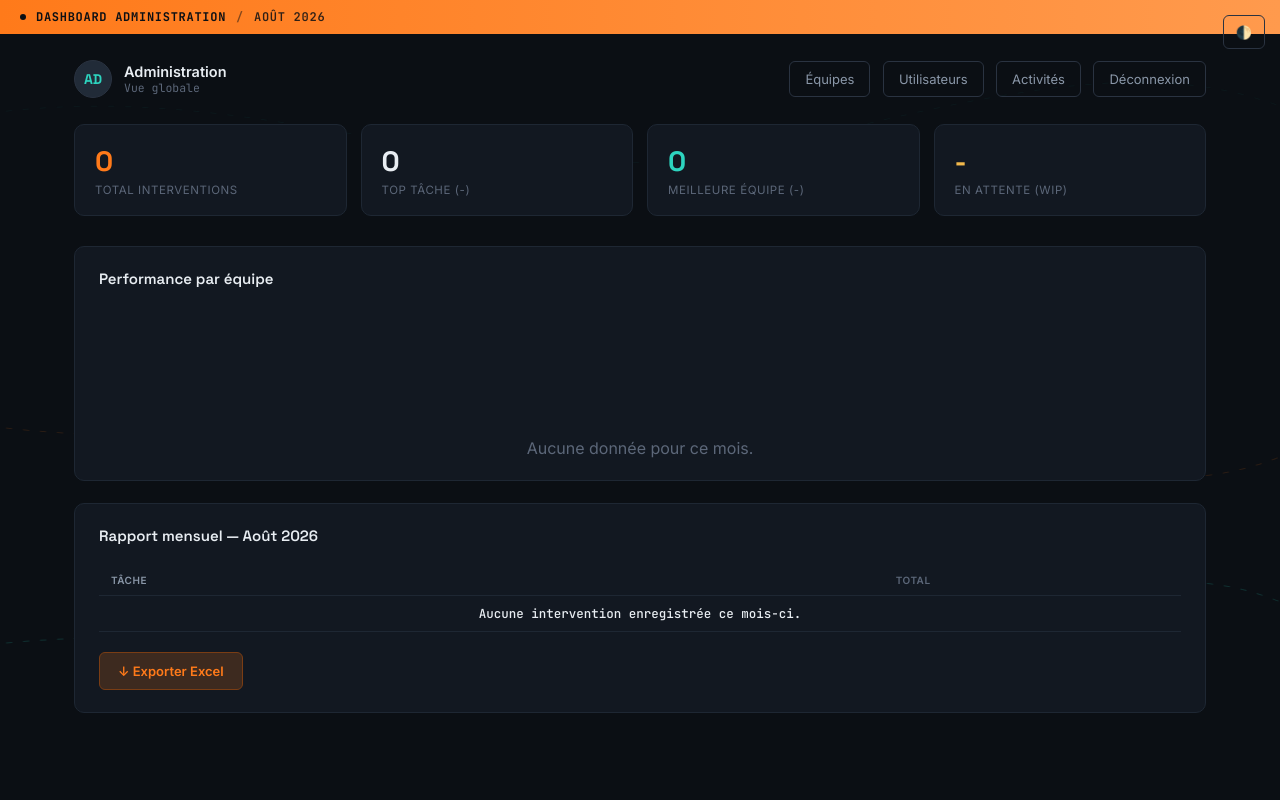
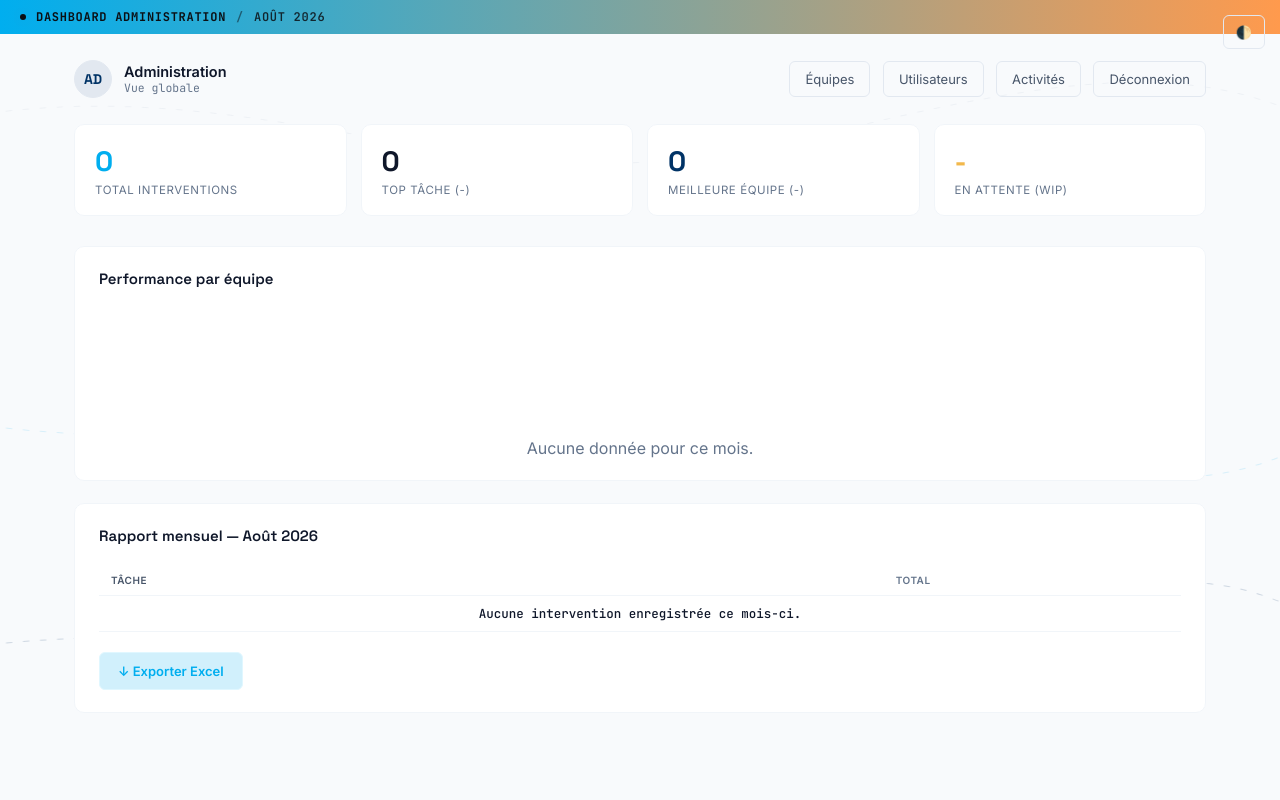
Before and after one commit to laurentmd5/sse-report, a Flask app: page /dashboard in a window 1280 px wide. Run offline with Flask 3, Linux system fonts and the light colour scheme; the visitor is signed in with stand-in values (Sample User, id 1); data comes from the database, SQL or seed files in the repository; data that the repository does not hold is empty.

Commit message:
style: Apply NETSYSTEME brand colors and set Light Theme as default

```diff
--- a/app/static/css/style.css
+++ b/app/static/css/style.css
@@ -1,29 +1,7 @@
 @import url('https://fonts.googleapis.com/css2?family=Space+Grotesk:wght@500;600;700&family=Inter:wght@400;500;600;700&family=JetBrains+Mono:wght@400;500;600;700&display=swap');
 
 :root{
-  --bg-void:#0B0F14;
-  --bg-surface:#121821;
-  --bg-surface-2:#1A222D;
-  --bg-surface-3:#212B38;
-  --border:#2A3341;
-  --border-soft:#1E2733;
-  --text-primary:#E8EDF2;
-  --text-secondary:#8A97A8;
-  --text-tertiary:#5C6779;
-  --signal:#FF7A1A;
-  --signal-dim:#7A3D14;
-  --signal-glow:rgba(255,122,26,0.18);
-  --fiber:#2DD4BF;
-  --fiber-dim:#0F5C54;
-  --fiber-glow:rgba(45,212,191,0.18);
-  --danger:#F0546B;
-  --warn:#F2B84B;
-  --radius:10px;
-  --radius-sm:6px;
-  font-family: 'Inter', sans-serif;
-}
-
-[data-theme="light"] {
+  /* Thème Clair par défaut */
   --bg-void: #F8FAFC;
   --bg-surface: #FFFFFF;
   --bg-surface-2: #F1F5F9;
@@ -34,11 +12,42 @@
   --text-secondary: #475569;
   --text-tertiary: #64748B;
 
-  --signal-dim: #FFEDD5;
-  --signal-glow: rgba(255, 122, 26, 0.08);
+  /* NETSYSTEME - Bleu Clair (Cyan) - Accent principal */
+  --signal: #00AEEF;
+  --signal-dim: #E0F7FF;
+  --signal-glow: rgba(0, 174, 239, 0.18);
 
-  --fiber-dim: #CCFBF1;
-  --fiber-glow: rgba(45, 212, 191, 0.08);
+  /* NETSYSTEME - Bleu Foncé - Accent secondaire */
+  --fiber: #003366;
+  --fiber-dim: #E0EFFF;
+  --fiber-glow: rgba(0, 51, 102, 0.18);
+
+  --danger: #F0546B;
+  --warn: #F2B84B;
+  --radius: 10px;
+  --radius-sm: 6px;
+  font-family: 'Inter', sans-serif;
+}
+
+[data-theme="dark"] {
+  /* Thème Sombre */
+  --bg-void: #0B0F14;
+  --bg-surface: #121821;
+  --bg-surface-2: #1A222D;
+  --bg-surface-3: #212B38;
+  --border: #2A3341;
+  --border-soft: #1E2733;
+  --text-primary: #E8EDF2;
+  --text-secondary: #8A97A8;
+  --text-tertiary: #5C6779;
+
+  --signal: #00AEEF;
+  --signal-dim: #004b66;
+  --signal-glow: rgba(0, 174, 239, 0.18);
+
+  --fiber: #4DA6FF; /* Version plus claire du bleu foncé pour le mode sombre */
+  --fiber-dim: #002244;
+  --fiber-glow: rgba(77, 166, 255, 0.18);
 }
 
 *{box-sizing:border-box; margin:0; padding:0;}
@@ -62,7 +71,7 @@ body{
   stroke-dasharray:6 10;
   animation: fiberFade 8s ease-in-out infinite, fiberFlow 24s linear infinite;
 }
-.fiber-strand.orange{stroke:var(--signal);}
+.fiber-strand.accent-signal{stroke:var(--signal);}
 @keyframes fiberFade{
   0%,100%{opacity:0;} 50%{opacity:0.35;}
 }
@@ -243,8 +252,8 @@ body{
   padding:16px 18px;
 }
 .stat-card .val{font-family:'Space Grotesk', sans-serif; font-size:26px; font-weight:700;}
-.stat-card .val.orange{color:var(--signal);}
-.stat-card .val.teal{color:var(--fiber);}
+.stat-card .val.accent-signal{color:var(--signal);}
+.stat-card .val.accent-fiber{color:var(--fiber);}
 .stat-card .lbl{font-size:11.5px; color:var(--text-tertiary); margin-top:3px; text-transform:uppercase; letter-spacing:0.05em;}
 
 table.data{width:100%; border-collapse:collapse; font-size:13px;}
--- a/app/templates/base.html
+++ b/app/templates/base.html
@@ -9,8 +9,8 @@
     <script>
       // Appliquer le thème dès que possible pour éviter un "flash"
       const savedTheme = localStorage.getItem("theme");
-      if (savedTheme === "light") {
-          document.documentElement.setAttribute("data-theme", "light");
+      if (savedTheme === "dark") {
+          document.documentElement.setAttribute("data-theme", "dark");
       }
     </script>
     {% block head %}{% endblock %}
@@ -24,7 +24,7 @@
     <div class="bg-fiber">
       <svg viewBox="0 0 1200 800" preserveAspectRatio="none">
         <path class="fiber-strand" d="M-50,120 C 250,60 450,220 750,140 S 1150,60 1300,160" style="animation-delay:0s"/>
-        <path class="fiber-strand orange" d="M-50,420 C 300,480 500,340 800,420 S 1150,500 1300,400" style="animation-delay:1.2s"/>
+        <path class="fiber-strand accent-signal" d="M-50,420 C 300,480 500,340 800,420 S 1150,500 1300,400" style="animation-delay:1.2s"/>
         <path class="fiber-strand" d="M-50,650 C 280,600 520,720 820,640 S 1150,560 1300,660" style="animation-delay:2.4s"/>
       </svg>
     </div>
@@ -50,12 +50,14 @@
     <script>
       document.getElementById('theme-toggle').addEventListener('click', () => {
           const root = document.documentElement;
-          if (root.getAttribute('data-theme') === 'light') {
+          // Si le data-theme est 'dark', on le retire (passage en light)
+          if (root.getAttribute('data-theme') === 'dark') {
               root.removeAttribute('data-theme');
+              localStorage.setItem('theme', 'light');
+          } else {
+              // Sinon on l'ajoute (passage en dark)
+              root.setAttribute('data-theme', 'dark');
               localStorage.setItem('theme', 'dark');
-          } else {
-              root.setAttribute('data-theme', 'light');
-              localStorage.setItem('theme', 'light');
           }
       });
     </script>
```
